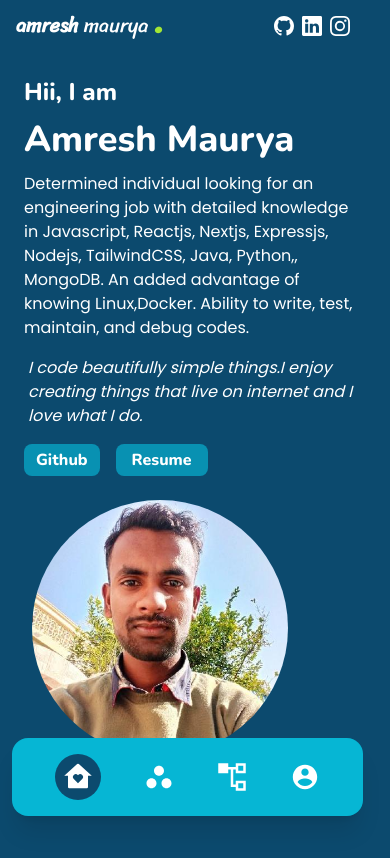
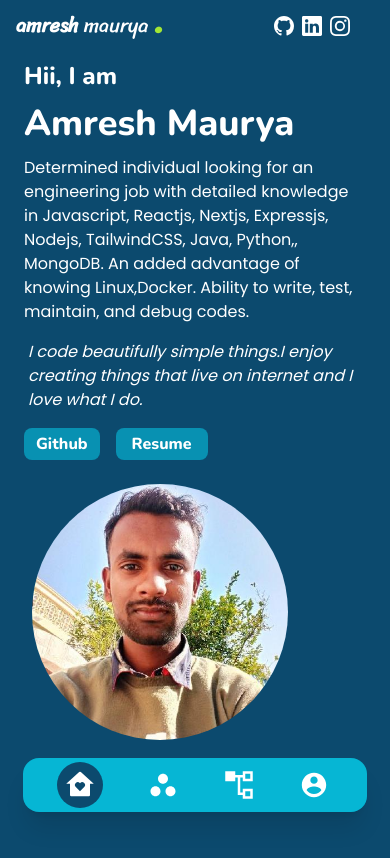
Before and after one commit to amreshpro/oldport3, a React (Vite) app: page / in a window 390 px wide. Shown: the top 858 px of the page. Built offline with nearby package versions, Linux system fonts and the light colour scheme; the HTML template or start-up script is replaced by a standard one.

Commit message:
improved responsiveness

```diff
--- a/src/components/Hero.jsx
+++ b/src/components/Hero.jsx
@@ -6,7 +6,7 @@ import { intro,onelinear } from "../constant/about"
 
 const Hero = () => {
   return (
-    <main className="w-full h-full mb-4">
+    <main className="w-full h-full ">
 
 
 
--- a/src/components/Navbar.jsx
+++ b/src/components/Navbar.jsx
@@ -7,8 +7,15 @@ import { NavLink } from "react-router-dom";
 
 const Navbar = () => {
   return (
-    <div className=" flex flex-col justify-center w-full h-full pb-4  ">
-      <div className=" z-50 w-max p-2 mb-4 px-4 py-4 m-3 fixed right-1 top-36 sm:top-[86vh]   sm:w-[90vw]  sm:left-0  flex flex-col  justify-evenly items-center sm:flex-row gap-4 shadow-xl bg-bar text-white  rounded-2xl">
+    <nav className=" flex flex-col  w-full h-full absolute items-center justify-center  ">
+      <div className="sm:navbar-location z-50 flex flex-col w-max fixed right-2 sm:right-auto
+      top-36 sm:h-max   sm:flex-row gap-4
+      justify-evenly py-1 px-1
+sm:top-auto sm: sm:mt-1 sm:mb-8 sm:w-[88vw] sm:pr-2 sm:bottom-0
+      items-center shadow-xl bg-bar
+       text-white  rounded-2xl">
+
+
         <NavLink
           to="/"
           className={({ isActive, isPending }) =>
@@ -45,7 +52,7 @@ const Navbar = () => {
           <IoMdContact className="text-3xl sm:text-3xl" />
         </NavLink>
       </div>
-    </div>
+    </nav>
   );
 };
 export default Navbar;
--- a/src/components/Skills.jsx
+++ b/src/components/Skills.jsx
@@ -4,7 +4,7 @@ import SkillCard from "./SkillCard"
 
 const Skills = () => {
   return (
-    <div className="content flex sm:flex-col justify-between px-2 py-2 items-center">
+    <div className="content flex flex-col justify-between px-2 py-2 items-center">
 <h1 className="text-white font-nunito font-bold text-4xl m-1">Skills</h1>
 
     <section className="text-content flex flex-col justify-center sm:pb-16 w-full mb-4 px-3">
```
Also changed, not shown: src/index.css (+12 -0 lines).
